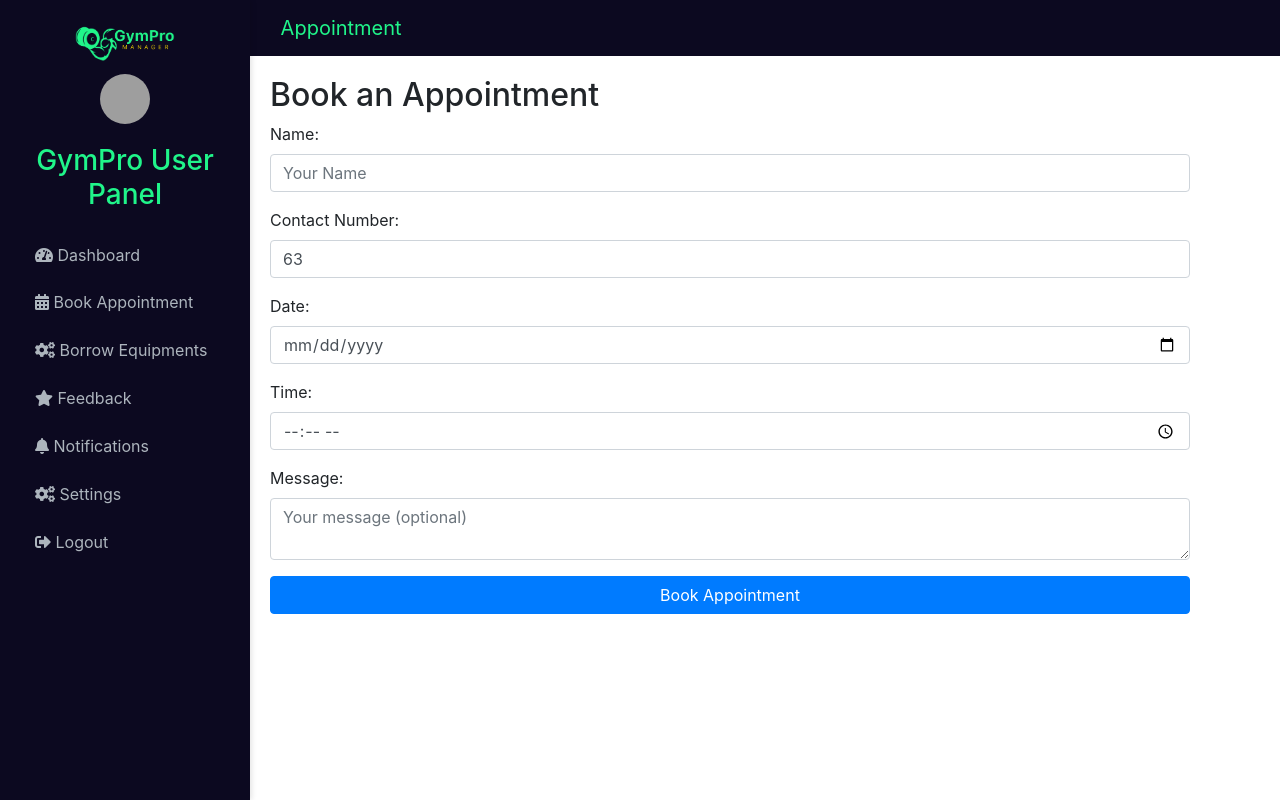
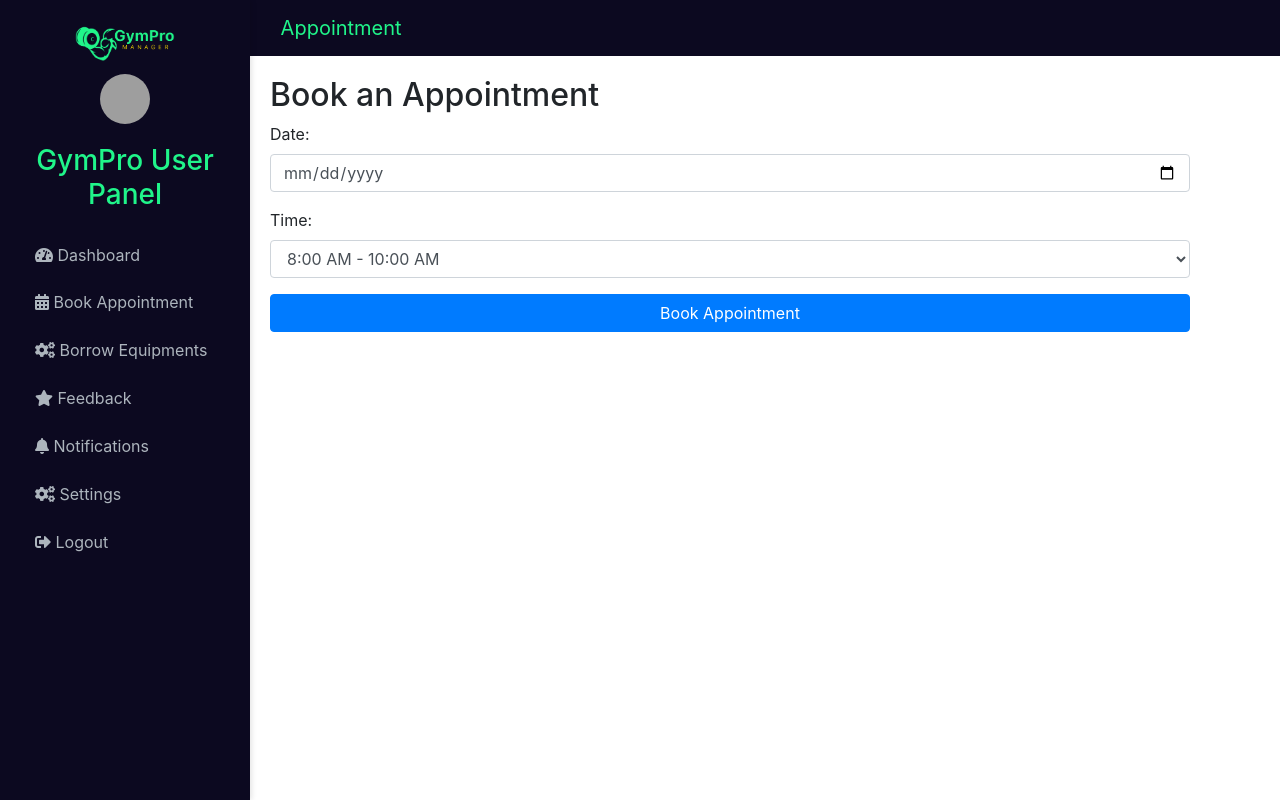
Before and after one commit to SchrodingerBear/Gym-Pro, a Flask app: page /user_appointments in a window 1280 px wide. Shown: the top 800 px of the page. Run offline with Flask 3, Linux system fonts and the light colour scheme; the visitor is signed in with stand-in values (Sample User, id 1); data comes from the database, SQL or seed files in the repository; parts of the project's set-up code (start-up, migrations or seed data) failed here and were passed over; some libraries are stand-ins or nearby versions; grey boxes are pictures that could not be loaded.

Commit message:
Your commit message here

```diff
--- a/app.py
+++ b/app.py
@@ -878,6 +878,17 @@ from datetime import date
 @app.route("/user_appointments", methods=["GET"])
 def user_appointments():
 
+    return render_template("user_appointments.html")
+
+
+from datetime import timedelta
+
+
+@app.route("/book_appointment", methods=["POST"])
+def book_appointment():
+    appointment_date = request.form["appointment_date"]
+    appointment_time = request.form["appointment_time"]
+
     today = date.today()
 
     user_id = session.get("user_id")
@@ -886,37 +897,41 @@ def user_appointments():
         return "Please log in first", 401
 
     existing_booking = Booking.query.filter_by(
-        member_name=user_id, appointment_date=today
+        member_name=user_id,
+        appointment_date=appointment_date,
+        appointment_time=appointment_time,
     ).first()
 
     if existing_booking:
         return render_template("user_appointments.html", bookedalready=True)
 
-    appointments_today = Booking.query.filter_by(appointment_date=today).all()
+    time_slots = {
+        "08:00:00": ("08:00:00", "10:00:00"),
+        "10:00:00": ("10:00:00", "12:00:00"),
+        "12:00:00": ("12:00:00", "14:00:00"),
+        "14:00:00": ("14:00:00", "16:00:00"),
+    }
 
-    appointment_count = len(appointments_today)
-    full = False
-    if appointment_count >= 10:
-        full = True
-    print(full)
-    return render_template("user_appointments.html", full=full, bookedalready=False)
+    slot_start_time_str, slot_end_time_str = time_slots.get(appointment_time)
+    appointments_in_slot = Booking.query.filter(
+        Booking.appointment_date == appointment_date,
+        Booking.appointment_time >= slot_start_time_str,
+        Booking.appointment_time < slot_end_time_str,
+    ).all()
 
+    if len(appointments_in_slot) >= 10:
+        return render_template("user_appointments.html", slot_full=True)
 
-@app.route("/book_appointment", methods=["POST"])
-def book_appointment():
-    user_name = request.form["user_name"]
-    contact_number = request.form["contact_number"]
-    appointment_date = request.form["appointment_date"]
-    appointment_time = request.form["appointment_time"]
-    message = request.form["message"]
+    appointments_today = Booking.query.filter_by(
+        appointment_date=appointment_date
+    ).all()
+    if len(appointments_today) >= 40:
+        return render_template("user_appointments.html", day_full=True)
 
     new_booking = Booking(
-        member_name=session.get("user_id"),
-        user_name=user_name,
-        contact_number=contact_number,
+        member_name=user_id,
         appointment_date=datetime.strptime(appointment_date, "%Y-%m-%d"),
-        appointment_time=datetime.strptime(appointment_time, "%H:%M").time(),
-        message=message,
+        appointment_time=appointment_time,
         status="accepted",
     )
 
--- a/templates/signup2.html
+++ b/templates/signup2.html
@@ -176,7 +176,6 @@
                         </select>
                       </p>
                     </div>
-                    <!-- Contact Number field -->
                     <div class="col-md-6">
                       <p>
                         <input
@@ -184,11 +183,14 @@
                           name="contact_no"
                           placeholder="Contact Number"
                           required
-                          value="63"
+                          value="+63"
                           type="tel"
+                          pattern="+639\d{9}"
+                          oninput="this.value = '+63' + this.value.slice(3).replace(/[^0-9]/g, '').slice(0, 10)"
                         />
                       </p>
                     </div>
+
                     <!-- Submit button -->
                     <div class="col-md-12">
                       <button
--- a/templates/user_appointments.html
+++ b/templates/user_appointments.html
@@ -62,30 +62,6 @@
 
           <form action="{{ url_for('book_appointment') }}" method="POST">
             <div class="form-group">
-              <label for="user_name">Name:</label>
-              <input
-                type="text"
-                id="user_name"
-                name="user_name"
-                class="form-control"
-                required
-                placeholder="Your Name"
-              />
-            </div>
-
-            <div class="form-group">
-              <label for="contact_number">Contact Number:</label>
-              <input
-                type="tel"
-                value="63"
-                id="contact_number"
-                name="contact_number"
-                class="form-control"
-                required
-                placeholder="Your Contact Number"
-              />
-            </div>
-            <div class="form-group">
               <label for="appointment_date">Date:</label>
               <input
                 type="date"
@@ -104,48 +80,34 @@
 
             <div class="form-group">
               <label for="appointment_time">Time:</label>
-              <input
-                type="time"
+              <select
                 id="appointment_time"
                 name="appointment_time"
                 class="form-control"
                 required
-                min="08:00"
-                max="16:00"
-              />
-            </div>
-
-            <script>
-              // Limit the available time slots to between 8 AM and 4 PM
-              document
-                .getElementById("appointment_time")
-                .setAttribute("min", "08:00");
-              document
-                .getElementById("appointment_time")
-                .setAttribute("max", "16:00");
-            </script>
-
-            <!-- Add the message input field here -->
-            <div class="form-group">
-              <label for="message">Message:</label>
-              <textarea
-                id="message"
-                name="message"
-                class="form-control"
-                placeholder="Your message (optional)"
-              ></textarea>
+              >
+                <option value="08:00:00">8:00 AM - 10:00 AM</option>
+                <option value="10:00:00">10:00 AM - 12:00 PM</option>
+                <option value="12:00:00">12:00 PM - 2:00 PM</option>
+                <option value="14:00:00">2:00 PM - 4:00 PM</option>
+              </select>
             </div>
 
             {% if bookedalready %}
-            <!-- If the user has already booked an appointment today -->
             <div class="alert alert-info" role="alert">
-              You have already booked an appointment for today.
+              You have already booked an appointment for that time.
+            </div>
+            <button type="submit" class="col col-12 btn btn-primary">
+              Book Appointment
+            </button>
+            {% elif slot_full %}
+            <div class="alert alert-danger" role="alert">
+              The selected time slot is full. Please choose another time.
             </div>
             <button type="submit" class="col col-12 btn btn-primary" disabled>
               Book Appointment
             </button>
-            {% elif full %}
-            <!-- If the appointments for today are full -->
+            {% elif day_full %}
             <div class="alert alert-danger" role="alert">
               No booking available for today. Appointment slots are full.
             </div>
@@ -153,7 +115,6 @@
               Book Appointment
             </button>
             {% else %}
-            <!-- If there is still availability -->
             <button type="submit" class="col col-12 btn btn-primary">
               Book Appointment
             </button>
```
